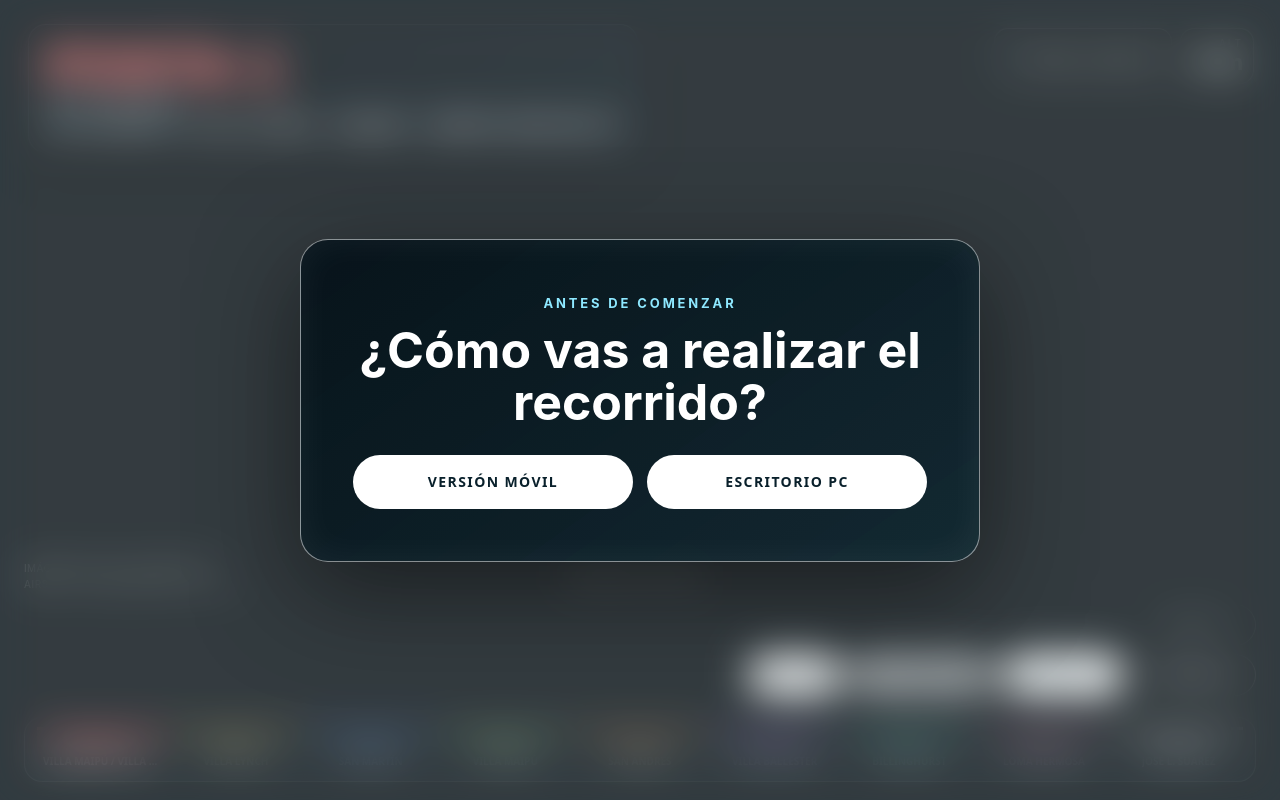
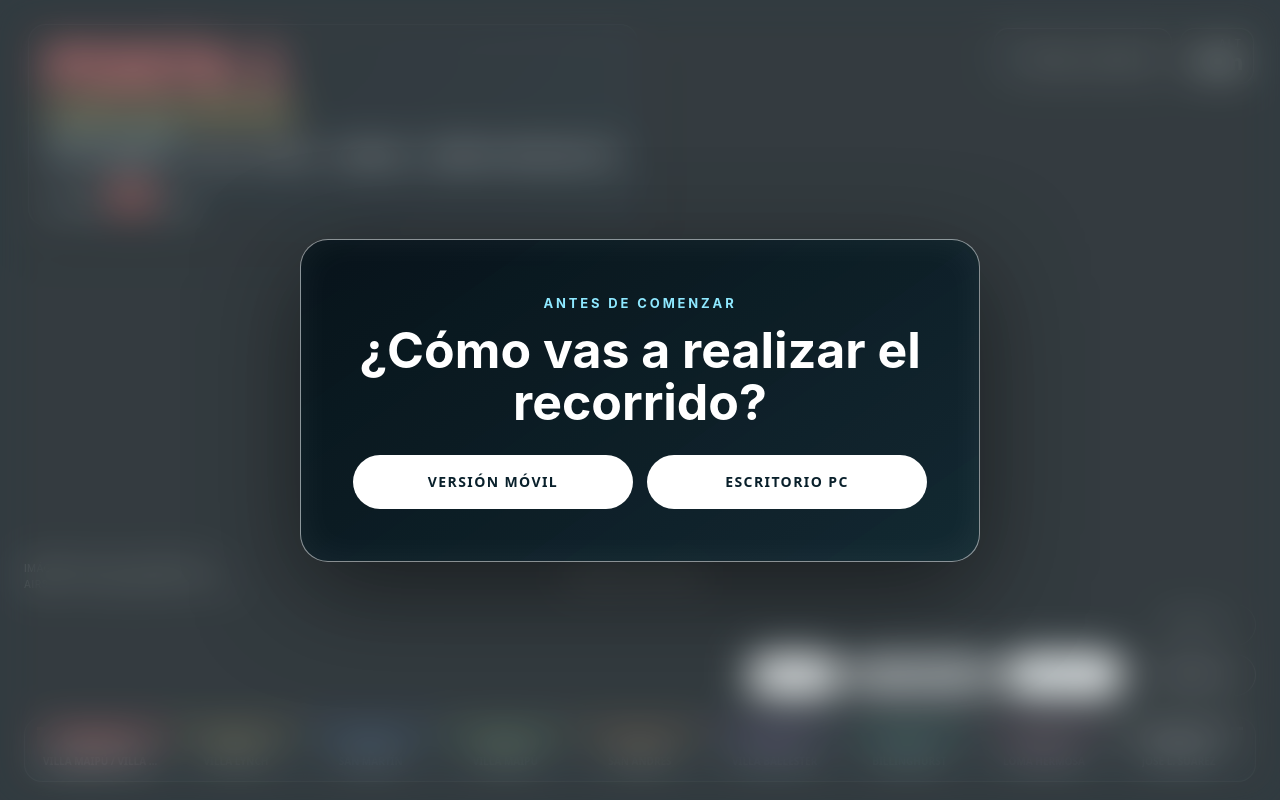
Before and after one commit to eaguirre25/AEREO_2026_FERIACHS, a website: page index.html in a window 1280 px wide. Drawn offline with nearby package versions, Linux system fonts and the light colour scheme; no server answers.

Commit message:
Agrega títulos temáticos y cuenta regresiva

```diff
--- a/app.js
+++ b/app.js
@@ -14,6 +14,8 @@
 const FLIGHT_SPEED_MULTIPLIER = 1.1;
 const TRAIL_MAX_POINTS = 42;
 const TRAIL_SAMPLE_MS = 140;
+const FAIR_TARGET_TIMESTAMP = Date.parse('2026-10-15T00:00:00-03:00');
+const DAY_MS = 24 * 60 * 60 * 1000;
 const POSTA_2_SLIDES = Array.from(
   { length: 7 },
   (_, index) => `./assets/materials/posta-2/slide-${String(index + 1).padStart(2, '0')}.webp`
@@ -69,7 +71,10 @@
 
 const $ = selector => document.querySelector(selector);
 const stopName = $('#stopName');
+const stopTheme = $('#stopTheme');
 const stopMeta = $('#stopMeta');
+const fairCountdown = $('#fairCountdown');
+const countdownDays = $('#countdownDays');
 const altitudeEl = $('#altitude');
 const statusEl = $('#status');
 const satelliteCredit = $('#satelliteCredit');
@@ -137,9 +142,10 @@
   currentStopIndex = index;
   const postaColor = POSTA_COLORS[index];
   stopName.textContent = `POSTA ${stop.id}`;
+  stopTheme.textContent = stop.title.toUpperCase();
   const place = stop.place && stop.place !== stop.name ? ` · ${stop.place}` : '';
   stopMeta.textContent = `${stop.name}${place}`.toUpperCase();
-  stopMaterialBtn.setAttribute('aria-label', `Abrir materiales de la Posta ${stop.id}: ${stop.name}`);
+  stopMaterialBtn.setAttribute('aria-label', `Abrir materiales de la Posta ${stop.id}: ${stop.title}`);
   stopName.style.setProperty('--posta-color', postaColor);
   document.documentElement.style.setProperty('--active-posta-color', postaColor);
   prevStopBtn.disabled = index === 0;
@@ -173,6 +179,15 @@
 
 function setAltitude(altitude) {
   altitudeEl.textContent = `${Math.round(altitude)} m`;
+}
+
+function updateFairCountdown(now = Date.now()) {
+  const days = Math.max(0, Math.ceil((FAIR_TARGET_TIMESTAMP - now) / DAY_MS));
+  countdownDays.textContent = String(days);
+  fairCountdown.setAttribute(
+    'aria-label',
+    days === 1 ? 'Falta 1 día para la feria' : `Faltan ${days} días para la feria`
+  );
 }
 
 function setStatus(message, isError = false) {
@@ -334,7 +349,7 @@
 
 function renderMaterial(index) {
   const stop = STOPS[index];
-  materialTitle.textContent = `POSTA ${stop.id} · ${stop.name}`;
+  materialTitle.textContent = `POSTA ${stop.id} · ${stop.title}`;
   if (index === 1) {
     materialSlideIndex = 0;
     renderPosta2Slide();
@@ -832,6 +847,8 @@
 
 setStop(0);
 setAltitude(planeState.alt);
+updateFairCountdown();
+window.setInterval(updateFairCountdown, 60 * 1000);
 
 const loadTimeout = window.setTimeout(() => {
   if (!mapReady) setStatus('No se pudo cargar el mapa. Verificá tu conexión y reintentá.', true);
--- a/index.html
+++ b/index.html
@@ -30,9 +30,15 @@
   <section class="hud">
     <button id="stopMaterialBtn" class="stop-material-trigger" type="button" aria-label="Abrir materiales de la Posta 1">
       <span id="stopName" class="stop-name">POSTA 1</span>
+      <span id="stopTheme" class="stop-theme">PUNTO DE PARTIDA</span>
       <small>(HACÉ CLICK AQUÍ)</small>
     </button>
     <p id="stopMeta">VILLA MAIPÚ / VILLA LYNCH · UNSAM · CAMPUS MIGUELETE</p>
+    <div id="fairCountdown" class="fair-countdown" aria-live="polite">
+      <span>FALTAN</span>
+      <strong id="countdownDays">--</strong>
+      <span>DÍAS</span>
+    </div>
   </section>
   <div class="controls">
     <div class="control-group flight-controls">
--- a/route.js
+++ b/route.js
@@ -1,13 +1,13 @@
 export const STOPS = [
-  {id:1,name:'Villa Maipú / Villa Lynch',label:'UNSAM · LÍMITE LOCAL',place:'UNSAM · Campus Miguelete',lng:-58.5266950692,lat:-34.5798390695,alt:55,zoom:17.2},
-  {id:2,name:'Villa Lynch',label:'SOBREVUELO',place:'Villa Lynch',lng:-58.523437722,lat:-34.590146441,alt:135,zoom:15.7},
-  {id:3,name:'San Martín',label:'CENTRO · SOBREVUELO',place:'San Martín centro',lng:-58.542014482,lat:-34.579698685,alt:120,zoom:16.0},
-  {id:4,name:'Villa Maipú',label:'CHACARITA · PASADA LENTA',place:'Estadio de Chacarita Juniors',lng:-58.52820,lat:-34.56734,alt:95,zoom:16.4},
-  {id:5,name:'San Andrés',label:'SOBREVUELO',lng:-58.54448,lat:-34.56521,alt:125,zoom:15.9},
-  {id:6,name:'Villa Ballester',label:'SOBREVUELO',lng:-58.5580651,lat:-34.5492309,alt:135,zoom:15.8},
-  {id:7,name:'Billinghurst',label:'SOBREVUELO',place:'Villa Billinghurst',lng:-58.5747487,lat:-34.5752034,alt:120,zoom:15.8},
-  {id:8,name:'Loma Hermosa',label:'SOBREVUELO',lng:-58.5993659,lat:-34.5492367,alt:145,zoom:15.4},
-  {id:9,name:'José L. Suárez',lng:-58.58094506418298,lat:-34.52213589682376,alt:70,zoom:15.5}
+  {id:1,name:'Villa Maipú / Villa Lynch',title:'Punto de partida',label:'UNSAM · LÍMITE LOCAL',place:'UNSAM · Campus Miguelete',lng:-58.5266950692,lat:-34.5798390695,alt:55,zoom:17.2},
+  {id:2,name:'Villa Lynch',title:'Mirador: afinar lo que vemos',label:'SOBREVUELO',place:'Villa Lynch',lng:-58.523437722,lat:-34.590146441,alt:135,zoom:15.7},
+  {id:3,name:'San Martín',title:'Situación problemática',label:'CENTRO · SOBREVUELO',place:'San Martín centro',lng:-58.542014482,lat:-34.579698685,alt:120,zoom:16.0},
+  {id:4,name:'Villa Maipú',title:'Pregunta de investigación',label:'CHACARITA · PASADA LENTA',place:'Estadio de Chacarita Juniors',lng:-58.52820,lat:-34.56734,alt:95,zoom:16.4},
+  {id:5,name:'San Andrés',title:'Objetivos',label:'SOBREVUELO',lng:-58.54448,lat:-34.56521,alt:125,zoom:15.9},
+  {id:6,name:'Villa Ballester',title:'Hipótesis',label:'SOBREVUELO',lng:-58.5580651,lat:-34.5492309,alt:135,zoom:15.8},
+  {id:7,name:'Billinghurst',title:'Antecedentes',label:'SOBREVUELO',place:'Villa Billinghurst',lng:-58.5747487,lat:-34.5752034,alt:120,zoom:15.8},
+  {id:8,name:'Loma Hermosa',title:'Equipaje metodológico',label:'SOBREVUELO',lng:-58.5993659,lat:-34.5492367,alt:145,zoom:15.4},
+  {id:9,name:'José L. Suárez',title:'Conclusiones',lng:-58.58094506418298,lat:-34.52213589682376,alt:70,zoom:15.5}
 ];
 
 export const SEGMENT_SECONDS = [18,22,22,20,22,24,28,26];
--- a/styles.css
+++ b/styles.css
@@ -100,7 +100,7 @@
   position: fixed;
   top: max(24px, env(safe-area-inset-top));
   left: 28px;
-  z-index: 5;
+  z-index: 8;
   max-width: calc(100vw - 180px);
   border: 1px solid rgba(255, 255, 255, 0.18);
   border-radius: 18px;
@@ -135,6 +135,19 @@
   transition: color 500ms ease, text-shadow 500ms ease;
 }
 
+.stop-theme {
+  display: block;
+  max-width: min(720px, calc(100vw - 220px));
+  margin-top: 5px;
+  color: #ffd43b;
+  font-size: clamp(15px, 1.8vw, 23px);
+  font-weight: 800;
+  line-height: 1.08;
+  letter-spacing: 0.06em;
+  text-shadow: 0 0 12px rgba(255, 212, 59, 0.55), 0 2px 8px #000;
+  white-space: normal;
+}
+
 .stop-material-trigger small {
   display: block;
   margin-top: 3px;
@@ -153,6 +166,29 @@
   letter-spacing: 0.16em;
   text-shadow: 0 0 8px rgba(255, 255, 255, 0.48), 0 2px 8px #000;
   pointer-events: none;
+}
+
+.fair-countdown {
+  display: flex;
+  align-items: baseline;
+  gap: 8px;
+  margin-top: 9px;
+  padding-top: 8px;
+  border-top: 1px solid rgba(255, 255, 255, 0.18);
+  color: #d9f6ff;
+  font-size: 11px;
+  font-weight: 800;
+  letter-spacing: 0.16em;
+  text-shadow: 0 2px 8px #000;
+}
+
+.fair-countdown strong {
+  color: var(--active-posta-color, #fff);
+  font-size: clamp(25px, 3vw, 36px);
+  line-height: 0.8;
+  letter-spacing: 0;
+  text-shadow: 0 0 12px color-mix(in srgb, var(--active-posta-color, #fff) 65%, transparent), 0 2px 8px #000;
+  transition: color 500ms ease, text-shadow 500ms ease;
 }
 
 .controls {
@@ -619,16 +655,22 @@
   .setup-actions { grid-template-columns: 1fr; }
 
   .hud {
-    top: max(18px, env(safe-area-inset-top));
+    top: max(14px, env(safe-area-inset-top));
     left: 16px;
     max-width: calc(100vw - 112px);
     border-radius: 14px;
-    padding: 10px 12px 9px;
+    padding: 8px 12px 7px;
   }
 
   .stop-name {
     font-size: clamp(24px, 8vw, 34px);
     line-height: 1;
+  }
+
+  .stop-theme {
+    max-width: 100%;
+    margin-top: 3px;
+    font-size: 12px;
   }
 
   .stop-material-trigger small {
@@ -637,9 +679,20 @@
   }
 
   .hud p {
+    margin: 3px 0;
     font-size: 12px;
     letter-spacing: 0.1em;
   }
+
+  .fair-countdown {
+    gap: 5px;
+    margin-top: 4px;
+    padding-top: 4px;
+    font-size: 9px;
+    letter-spacing: 0.1em;
+  }
+
+  .fair-countdown strong { font-size: 23px; }
 
   .controls {
     right: 12px;
```
Also changed, not shown: tests/assets.test.js (+14 -0 lines), tests/route.test.js (+14 -0 lines), README.md.
